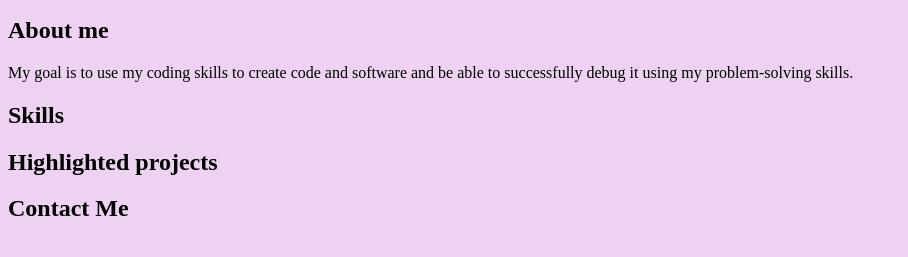
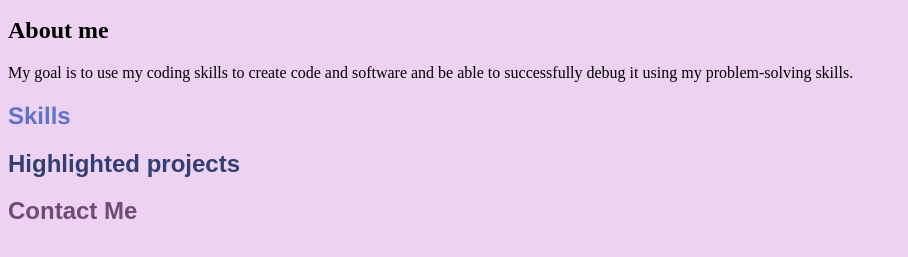
Before and after one commit to CSE-NietoT/CSE-NietoT.github.io, a plain HTML site: page index.html in a window 1280 px wide. Shown: the part 101-358 px from the top of the page, without its empty margins (0-908 px from the left). Drawn offline with Linux system fonts and the light colour scheme.

Commit message:
class personalized

```diff
--- a/styles.css
+++ b/styles.css
@@ -1,8 +1,24 @@
 body{
     background:#EED2F2;
-    font-family: Times new roman;
+    font-family:Times new roman;
 }
 h1{
     color:#965E9D;
-    text-align: center;
+    text-align:center;
 }
+.about{
+color:;
+font-family:;
+}
+.skills{
+color:#6073C7;
+font-family:Helvetica;
+}
+.projects{
+color:#313D73;
+font-family:Arial;
+}
+.contact{
+color:#704B75;
+font-family:Sans-serif;
+}
```
